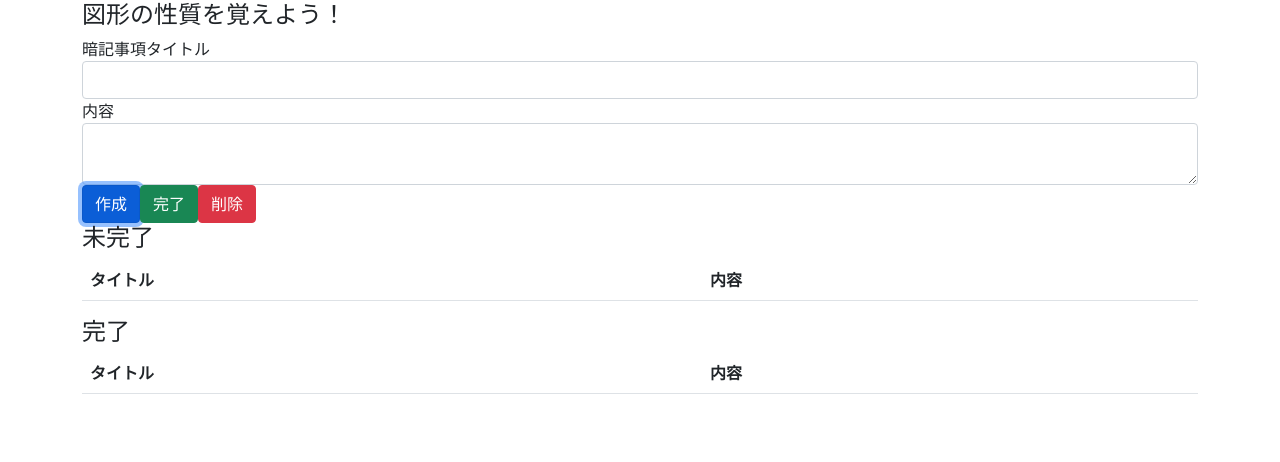
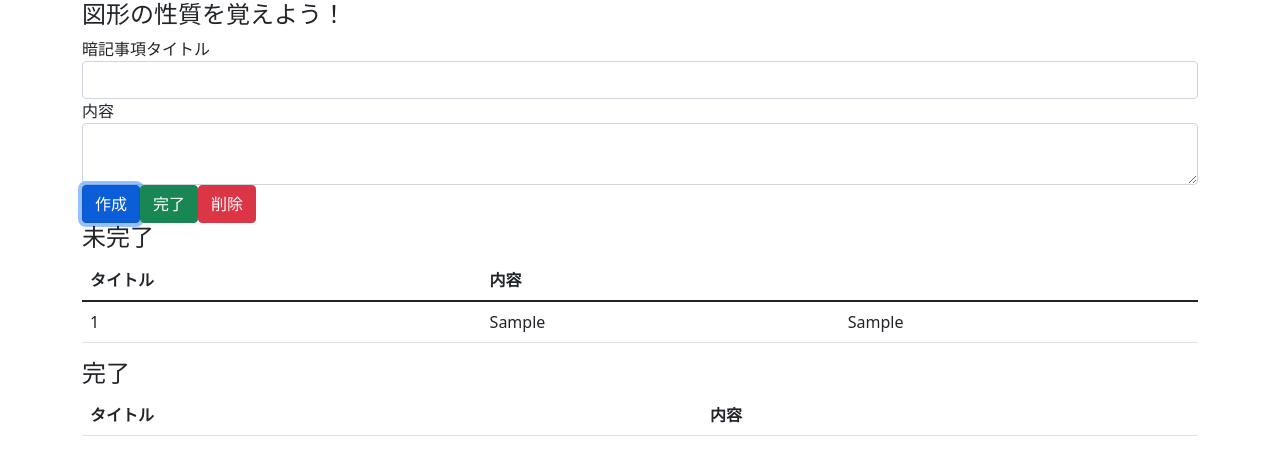
Before and after one commit to suugakusan/react-math-app, a React (Create React App) app: page / in a window 1280 px wide. Both pictures are taken after typing "Sample", "Sample" into the empty fields and a click on the button "作成". Shown: the top 462 px of the page. Built offline with nearby package versions, Linux system fonts and the light colour scheme.

Commit message:
stateをmapde

```diff
--- a/src/components/App.js
+++ b/src/components/App.js
@@ -43,6 +43,15 @@ const App =()=> {
           </tr>
         </thead>
         <tbody>
+          {
+            state.map(item => (
+              <tr>
+                <td>{item.id}</td>
+                <td>{item.title}</td>
+                <td>{item.body}</td>
+              </tr>
+            ))
+          }
         </tbody>
       </table>
       <h4>完了</h4>
```
